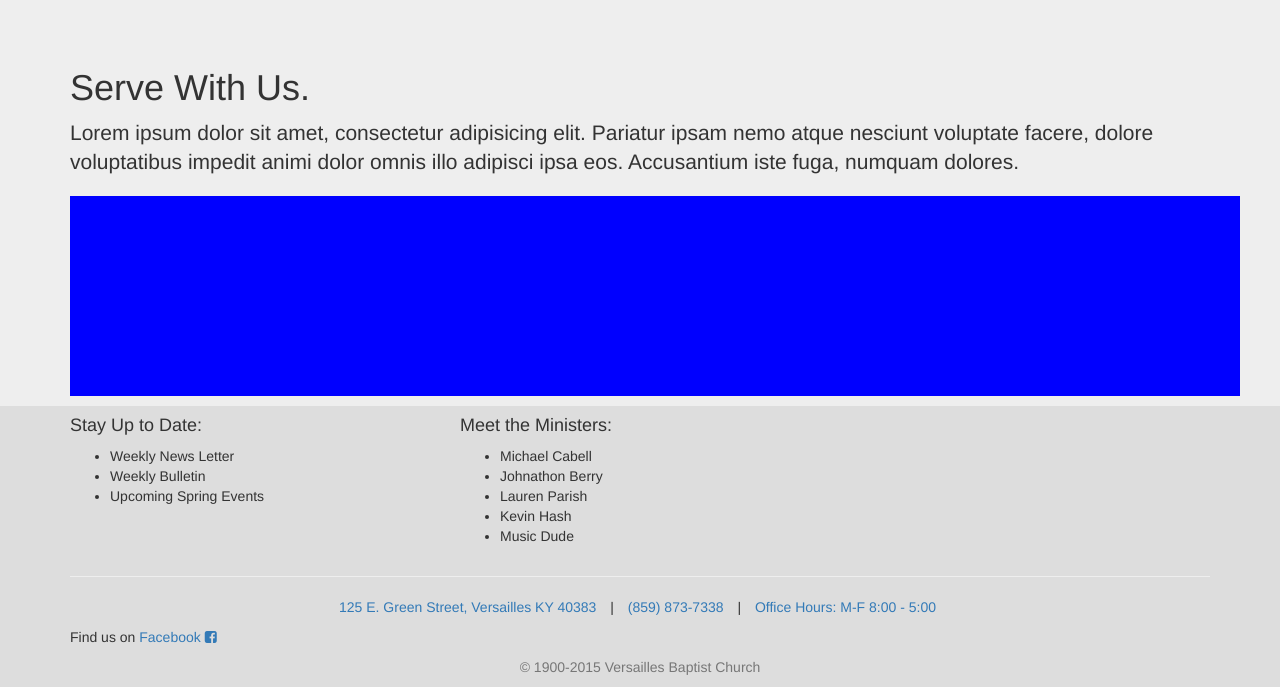
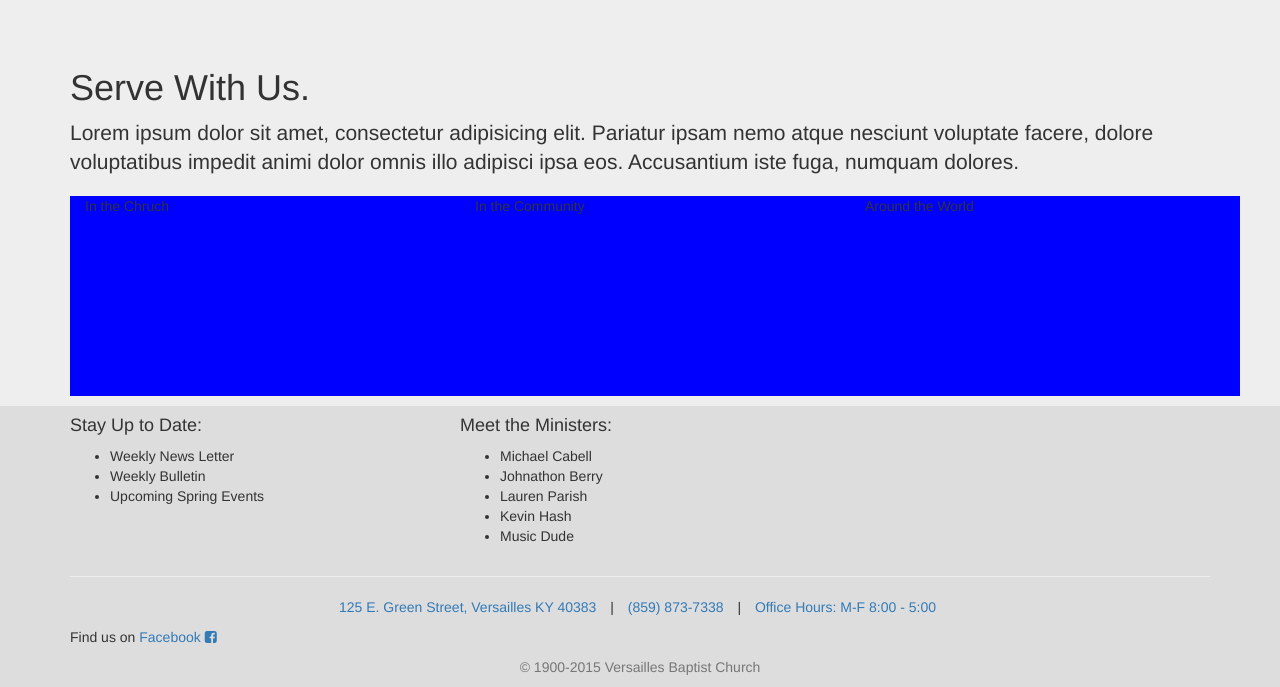
Before and after one commit to cawney/vbc, a PHP site: page /serve.php in a window 1280 px wide. Shown: the part 132-819 px from the top of the page. Run offline with PHP 8.4, Linux system fonts and the light colour scheme; some libraries are stand-ins or nearby versions.

Commit message:
trying to make this work
I am hoping that linking to the PHP page will make this work.

```diff
--- a/index.html
+++ b/index.html
@@ -1 +1,2 @@
-<a href="index.php">Click here the best website you've seen. </a>
+
+<a href="index.php" class="btn btn-danger">Click here for the best website you've seen.</a>
--- a/serve.php
+++ b/serve.php
@@ -5,9 +5,9 @@
 
 <div class="container">
   <div class="row serveRow">
-    <div class="col-md-4"></div>
-    <div class="col-md-4"></div>
-    <div class="col-md-4"></div>
+    <div class="col-md-4">In the Chruch</div>
+    <div class="col-md-4">In the Community</div>
+    <div class="col-md-4">Around the World</div>
   </div>
 </div>
 
```
